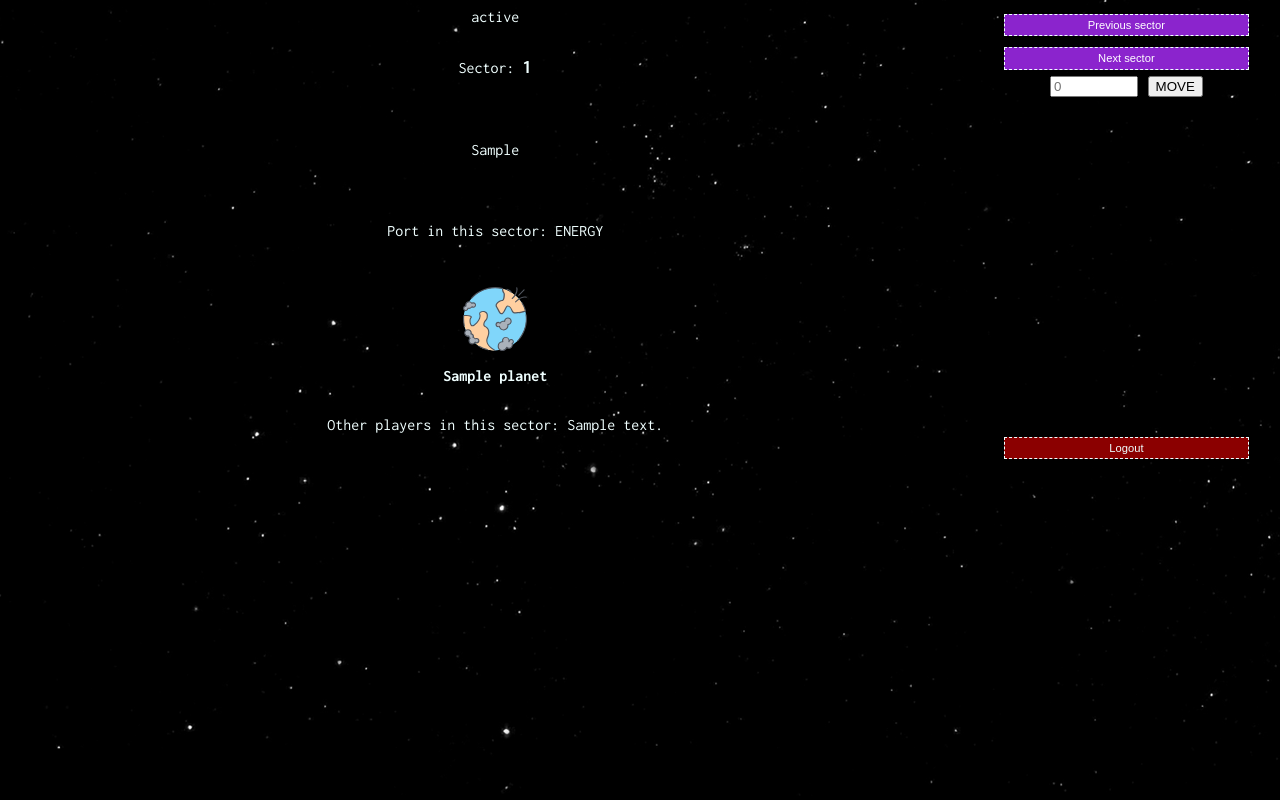
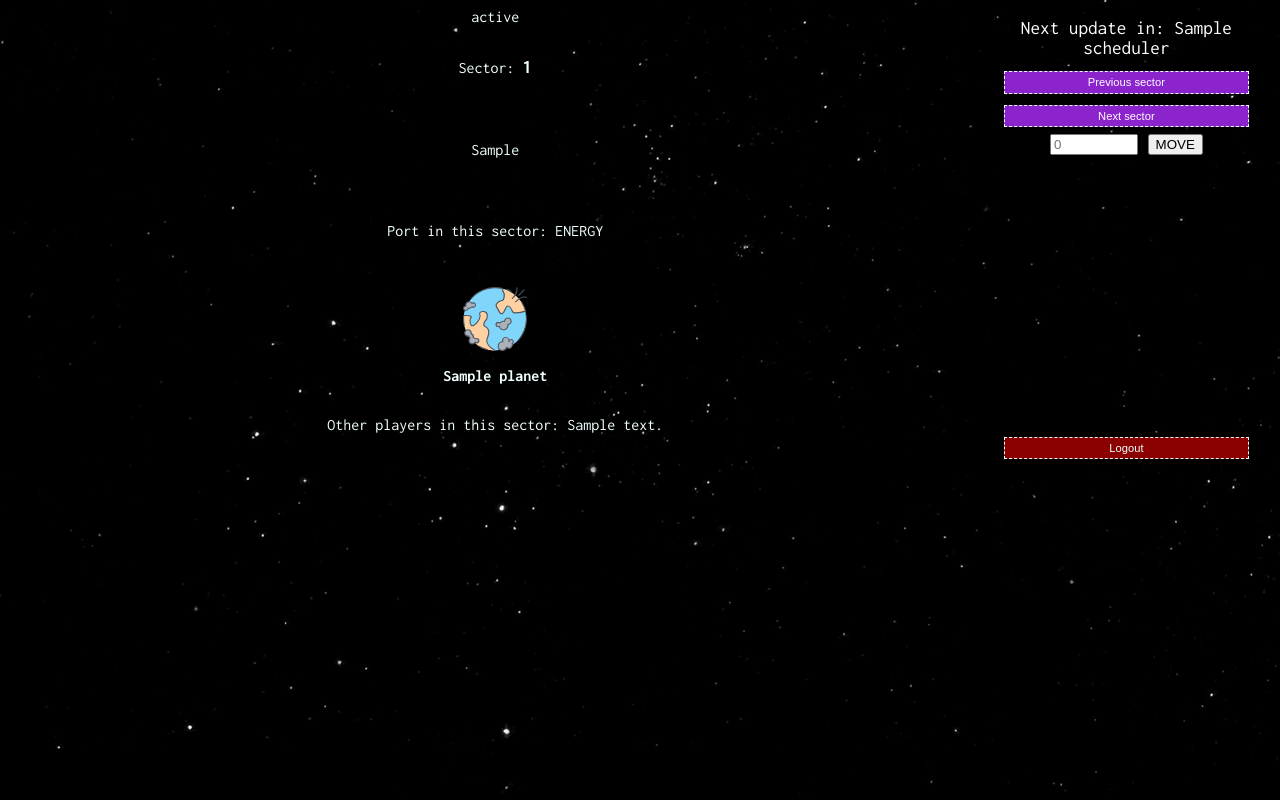
Before and after one commit to tsaulic/DarkNova, a Flask app: template core/templates/play.html in a window 1280 px wide. Run offline with Flask 2, Linux system fonts and the light colour scheme; tables that the repository leaves empty hold one stand-in row (values such as "Sample post"); the template is opened without the code that fills it: values that come from a table or form of the project are taken from there, most other values are stand-ins (such as "Sample title", 1, 10 or a date in 2020).

Commit message:
Implement basic scheduler with display until next update in the UI

```diff
--- a/configuration.py
+++ b/configuration.py
@@ -6,7 +6,7 @@ from google.cloud.secretmanager_v1 import AccessSecretVersionRequest
 
 system = platform.system()
 
-version = semver.VersionInfo.parse('0.4.0-alpha+build.20')
+version = semver.VersionInfo.parse('0.4.1-alpha+build.21')
 if system == 'Windows' or system == 'Darwin':
     game_db_path = 'postgres+psycopg2://postgres:password@localhost:5432/darknova'
 elif system == 'Linux':
@@ -37,6 +37,6 @@ sectors_default_amount = 500
 turns_start_amount = 24
 turns_limit_amount = 36
 turns_tick_amount = 6
-update_interval_seconds = 10
+scheduler_interval_seconds = 10
 # 60 seconds is the tick, not recommended using ticks less than that unless testing
-factor = update_interval_seconds / 60
+factor = scheduler_interval_seconds / 60
--- a/core/routes/login.py
+++ b/core/routes/login.py
@@ -11,6 +11,7 @@ def login():
         ship_name = request.form['ship_name']
         session['player_name'] = player_name
         session['ship_name'] = ship_name
+
         return redirect(url_for('play.play'))
     else:
         if 'player_name' in session:
--- a/core/routes/play.py
+++ b/core/routes/play.py
@@ -9,6 +9,7 @@ from core.actions.move import move
 from core.models import Player
 from core.models import Sector
 from core.routes.populate import insert_player
+from core.scheduler import scheduler_get_remaining_time
 
 bp = Blueprint('play', __name__)
 
@@ -94,5 +95,6 @@ def play():
         sector=active_sector,
         planets=sorted(planets, key=lambda planet: planet.id, reverse=True),
         port=port,
-        visible_players=players_in_sector
+        visible_players=players_in_sector,
+        scheduler=scheduler_get_remaining_time()
     )
--- a/core/static/style.css
+++ b/core/static/style.css
@@ -134,6 +134,19 @@ body {
     width: 6em;
 }
 
+.scheduler {
+    border: none;
+    color: white;
+    text-align: center;
+    text-decoration: none;
+    display: inline-block;
+    font-size: 1.2em;
+    flex: 1;
+    margin: 0.5em;
+    max-height: 2em;
+    height: auto;
+}
+
 /* BG animations start */
 
 @keyframes move-background {
--- a/core/templates/play.html
+++ b/core/templates/play.html
@@ -48,6 +48,7 @@
         {% endif %}
     </div>
     <div class="action-column">
+        <div class="scheduler">Next update in: {{ scheduler }}</div>
         {% if sector is not none and sector.id > 0 %}
             <button type="button" class="button move" onclick="window.location='/play?move={{ sector.id - 1 }}'">
                 Previous
--- a/requirements.txt
+++ b/requirements.txt
@@ -7,4 +7,4 @@ gunicorn==20.0.4
 semver==2.13.0
 google-cloud-secret-manager==2.0.0
 psycopg2==2.8.6
-APScheduler==3.6.3
+schedule==0.6.0
```
Also changed, not shown: core/routes/schedule.py (+6 -2 lines), core/scheduler.py (+17 -9 lines), README.md.
